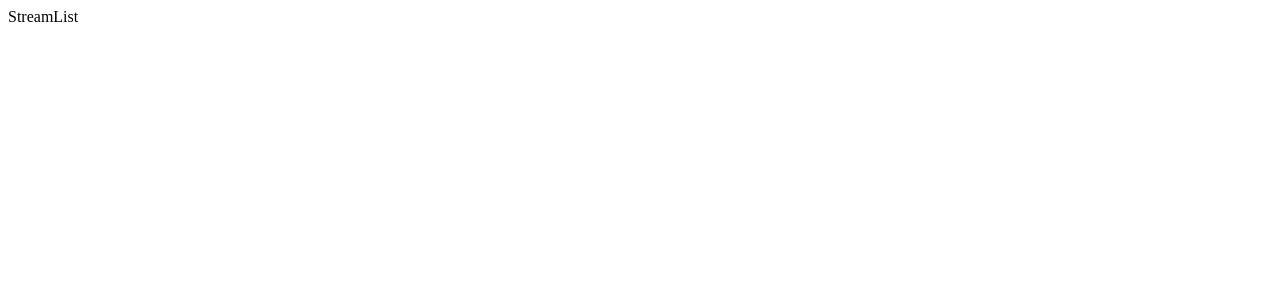
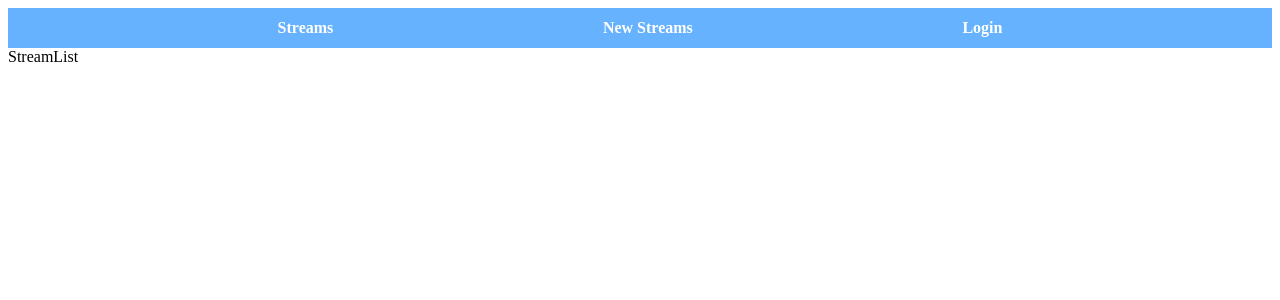
Before and after one commit to jayanta-developer/streaming, a React (Create React App) app: page / in a window 1280 px wide. Shown: the top 300 px of the page. Built offline with nearby package versions, Linux system fonts and the light colour scheme.

Commit message:
add navBar

```diff
--- a/package.json
+++ b/package.json
@@ -3,6 +3,10 @@
   "version": "0.1.0",
   "private": true,
   "dependencies": {
+    "@emotion/react": "^11.10.5",
+    "@emotion/styled": "^11.10.5",
+    "@mui/icons-material": "^5.11.0",
+    "@mui/material": "^5.11.8",
     "@testing-library/jest-dom": "^5.16.5",
     "@testing-library/react": "^13.4.0",
     "@testing-library/user-event": "^13.5.0",
--- a/src/components/App.js
+++ b/src/components/App.js
@@ -1,7 +1,9 @@
 import React from "react";
 import { Route, Routes } from "react-router-dom";
+import "./app.css";
 
 //components
+import NavBar from "./NavBar/NavBar";
 import StreamList from "./streams/StreamList";
 import StreamCreate from "./streams/StreamCreate";
 import StreamEdit from "./streams/StreamEdit";
@@ -10,6 +12,8 @@ import StreamShow from "./streams/StreamShow";
 
 export default function App() {
   return (
+    <>
+      <NavBar />
       <Routes>
         <Route path="/" element={<StreamList />} />
         <Route path="/streams/new" element={<StreamCreate />} />
@@ -17,5 +21,6 @@ export default function App() {
         <Route path="/streams/delete" element={<StreamDelete />} />
         <Route path="/streams/show" element={<StreamShow />} />
       </Routes>
+    </>
   );
 }
--- /dev/null
+++ b/src/components/NavBar/Nav.css
@@ -0,0 +1,20 @@
+html {
+  box-sizing: border-box;
+}
+.NavStyle {
+  width: 100%;
+  height: 40px;
+  display: flex;
+  flex-direction: row;
+  justify-content: space-evenly;
+  align-items: center;
+  background-color: #66b2ff;
+}
+.NavItem a {
+  color: #ffff;
+  text-decoration: none;
+  font-weight: 900;
+}
+.NavItem a :hover {
+  color: #66b2ff;
+}
--- /dev/null
+++ b/src/components/NavBar/NavBar.jsx
@@ -0,0 +1,14 @@
+import React from 'react';
+import { Link } from 'react-router-dom';
+import { Box } from '@mui/material';
+import "./Nav.css";
+
+export default function NavBar() {
+  return (
+    <Box className="NavStyle">
+      <Box className="NavItem"><Link to="/">Streams</Link></Box>
+      <Box className="NavItem"><Link to="/streams/new">New Streams</Link></Box>
+      <Box className="NavItem"><Link to="/login">Login</Link></Box>
+    </Box>
+  )
+}
--- /dev/null
+++ b/src/components/app.css
@@ -0,0 +1,3 @@
+* {
+  box-sizing: border-box;
+}
```
Also changed, not shown: 1 other file (tests, documents, lock files or other folders). Lines whose indentation alone changed are shown as unchanged.
